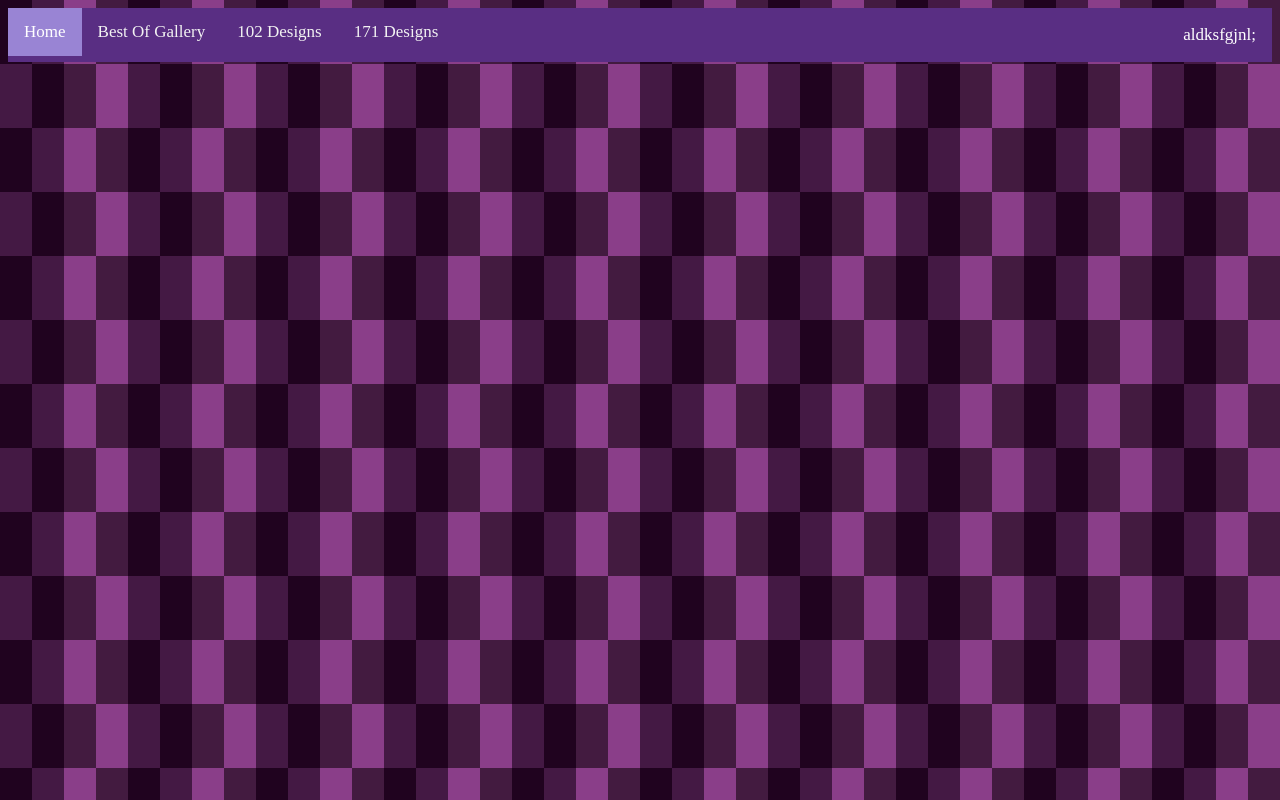
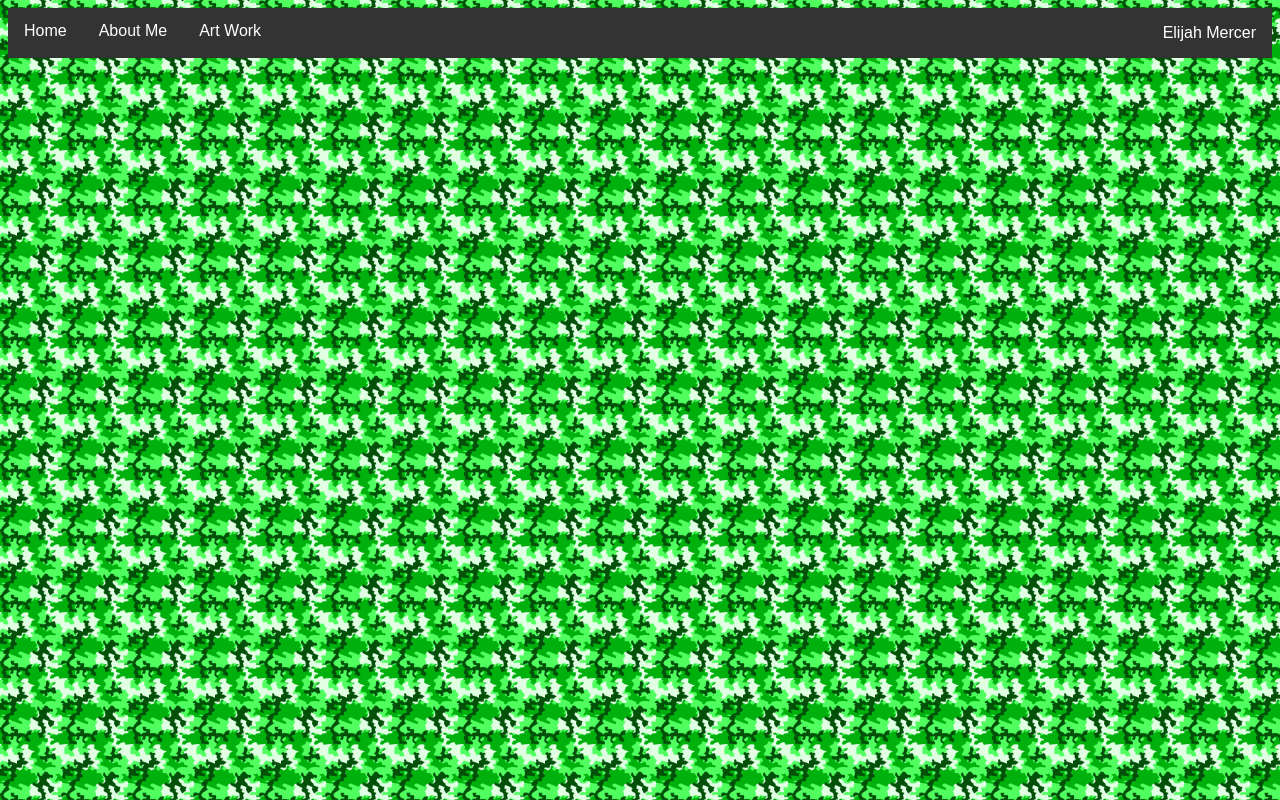
Before and after one commit to ElijahAce12/SchoolSite, a plain HTML site: page FinalPortfolio/index.html in a window 1280 px wide. Drawn offline with Linux system fonts and the light colour scheme.

Commit message:
;alfksjdf;laksjdf

```diff
--- a/FinalPortfolio/index.html
+++ b/FinalPortfolio/index.html
@@ -9,12 +9,24 @@
 </head>
 
 <body>
-  <div class="topnav">
-    <a class="active" href="#home">Home</a>
-    <a href="#news">Best Of Gallery</a>
-    <a href="#contact">102 Designs</a>
-    <a href="#about">171 Designs</a>
-    <p>aldksfgjnl;</p>
+  <div>
+  </div>
+  <div class="navbar">
+    <p>
+      Elijah Mercer
+    </p>
+    <a href="#home">Home</a>
+    <a href="#news">About Me</a>
+    <div class="dropdown">
+      <button class="dropbtn">Art Work
+        <i class="fa fa-caret-down"></i>
+      </button>
+      <div class="dropdown-content">
+        <a href="#">Best Designs</a>
+        <a href="#">102 2D Designs</a>
+        <a href="#">171 Designs</a>
+      </div>
+    </div>
   </div>
 
 </body>
--- a/FinalPortfolio/stylesheet.css
+++ b/FinalPortfolio/stylesheet.css
@@ -1,40 +1,83 @@
-/* Add a black background color to the top navigation */
-.topnav {
-  background-color: #592E83;
+/* Navbar container */
+.navbar {
+  overflow: hidden;
+  background-color: #333;
+  font-family: Arial;
+}
+
+/* Links inside the navbar */
+.navbar a {
+  float: left;
+  font-size: 16px;
+  color: white;
+  text-align: center;
+  padding: 14px 16px;
+  text-decoration: none;
+}
+
+/* The dropdown container */
+.dropdown {
+  float: left;
   overflow: hidden;
 }
 
-/* Style the links inside the navigation bar */
-.topnav a {
-  float: left;
-  color: #f2f2f2;
-  text-align: center;
+/* Dropdown button */
+.dropdown .dropbtn {
+  font-size: 16px;
+  border: none;
+  outline: none;
+  color: white;
   padding: 14px 16px;
-  text-decoration: none;
-  font-size: 17px;
+  background-color: inherit;
+  font-family: inherit; /* Important for vertical align on mobile phones */
+  margin: 0; /* Important for vertical align on mobile phones */
 }
 
-/* Change the color of links on hover */
-.topnav a:hover {
-  background-color: #CAA8F5;
-  color: black;
+/* Add a red background color to navbar links on hover */
+.navbar a:hover, .dropdown:hover .dropbtn {
+  background-color: red;
 }
 
-/* Add a color to the active/current link */
-.topnav a.active {
-  background-color: #9984D4;
-  color: white;
+/* Dropdown content (hidden by default) */
+.dropdown-content {
+  display: none;
+  position: absolute;
+  background-color: #f9f9f9;
+  min-width: 160px;
+  box-shadow: 0px 8px 16px 0px rgba(0,0,0,0.2);
+  z-index: 1;
 }
 
-/*Codes the text to the right*/
-.topnav p {
+/* Links inside the dropdown */
+.dropdown-content a {
+  float: none;
+  color: black;
+  padding: 12px 16px;
+  text-decoration: none;
+  display: block;
+  text-align: left;
+}
+
+/* Add a grey background color to dropdown links on hover */
+.dropdown-content a:hover {
+  background-color: #ddd;
+}
+
+/* Show the dropdown menu on hover */
+.dropdown:hover .dropdown-content {
+  display: block;
+}
+
+.navbar p {
   float: right;
-  font-size: 17px;
+  text-align: right;
+  padding-right: 16px;
   color: white;
-  padding-right: 1rem;
+  font-size: 1rem;
 }
 
 /* Body tag edits anything to do with the Body */
  body {
-   background-image: url("images/128-193.jpg")
+   background-image: url("images/1021.jpg");
+background-size: contain;
  }
```
Also changed, not shown: FinalPortfolio/images/1021.jpg (added), FinalPortfolio/images/1021.png (added), FinalPortfolio/images/856.jpg (added), FinalPortfolio/images/SmurfMoon.gif (added), 12 other files.
